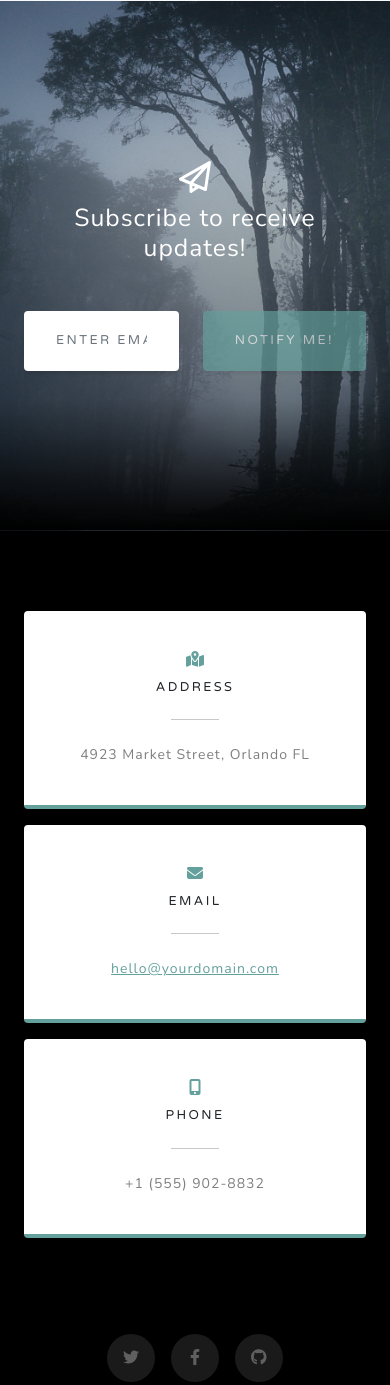
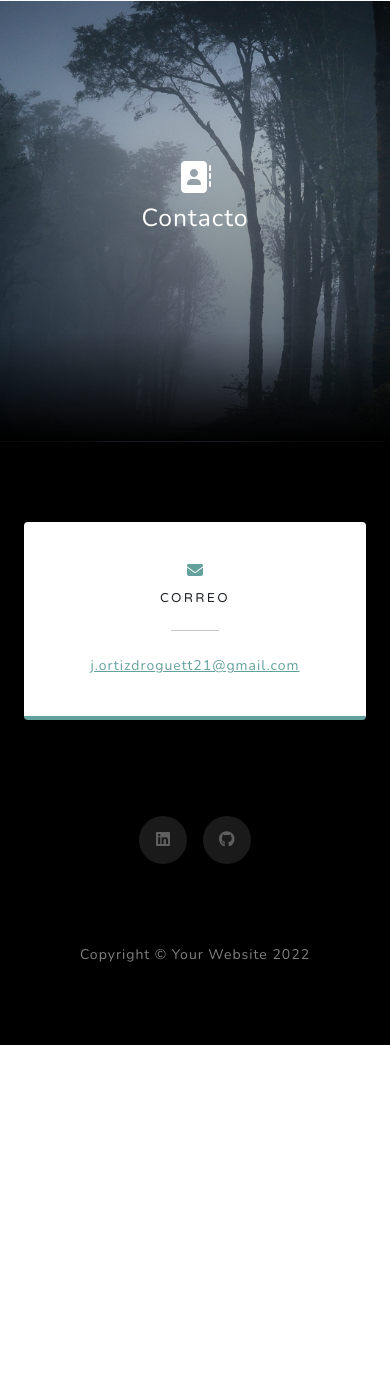
Before and after one commit to OrtizDroguett/portafolio, a plain HTML site: page index.html in a window 390 px wide. Shown: the part 2966-4351 px from the top of the page. After the commit the page ends 4011 px from the top, so only its background shows below. Drawn offline with nearby package versions, Linux system fonts and the light colour scheme.

Commit message:
Ahora solo se ve el correo, cambie idioma de palabras al español y cambie iconos

```diff
--- a/index.html
+++ b/index.html
@@ -26,9 +26,9 @@
                 </button>
                 <div class="collapse navbar-collapse" id="navbarResponsive">
                     <ul class="navbar-nav ms-auto">
-                        <li class="nav-item"><a class="nav-link" href="#about">About</a></li>
-                        <li class="nav-item"><a class="nav-link" href="#projects">Projects</a></li>
-                        <li class="nav-item"><a class="nav-link" href="#signup">Contact</a></li>
+                        <li class="nav-item"><a class="nav-link" href="#about">Sobre mi</a></li>
+                        <li class="nav-item"><a class="nav-link" href="#projects">Proyectos</a></li>
+                        <li class="nav-item"><a class="nav-link" href="#signup">Contacto</a></li>
                     </ul>
                 </div>
             </div>
@@ -107,88 +107,39 @@
             </div>
         </section>
         <!-- Signup-->
+
         <section class="signup-section" id="signup">
             <div class="container px-4 px-lg-5">
                 <div class="row gx-4 gx-lg-5">
                     <div class="col-md-10 col-lg-8 mx-auto text-center">
-                        <i class="far fa-paper-plane fa-2x mb-2 text-white"></i>
-                        <h2 class="text-white mb-5">Subscribe to receive updates!</h2>
-                        <!-- * * * * * * * * * * * * * * *-->
-                        <!-- * * SB Forms Contact Form * *-->
-                        <!-- * * * * * * * * * * * * * * *-->
-                        <!-- This form is pre-integrated with SB Forms.-->
-                        <!-- To make this form functional, sign up at-->
-                        <!-- https://startbootstrap.com/solution/contact-forms-->
-                        <!-- to get an API token!-->
-                        <form class="form-signup" id="contactForm" data-sb-form-api-token="API_TOKEN">
-                            <!-- Email address input-->
-                            <div class="row input-group-newsletter">
-                                <div class="col"><input class="form-control" id="emailAddress" type="email" placeholder="Enter email address..." aria-label="Enter email address..." data-sb-validations="required,email" /></div>
-                                <div class="col-auto"><button class="btn btn-primary disabled" id="submitButton" type="submit">Notify Me!</button></div>
-                            </div>
-                            <div class="invalid-feedback mt-2" data-sb-feedback="emailAddress:required">An email is required.</div>
-                            <div class="invalid-feedback mt-2" data-sb-feedback="emailAddress:email">Email is not valid.</div>
-                            <!-- Submit success message-->
-                            <!---->
-                            <!-- This is what your users will see when the form-->
-                            <!-- has successfully submitted-->
-                            <div class="d-none" id="submitSuccessMessage">
-                                <div class="text-center mb-3 mt-2 text-white">
-                                    <div class="fw-bolder">Form submission successful!</div>
-                                    To activate this form, sign up at
-                                    <br />
-                                    <a href="https://startbootstrap.com/solution/contact-forms">https://startbootstrap.com/solution/contact-forms</a>
-                                </div>
-                            </div>
-                            <!-- Submit error message-->
-                            <!---->
-                            <!-- This is what your users will see when there is-->
-                            <!-- an error submitting the form-->
-                            <div class="d-none" id="submitErrorMessage"><div class="text-center text-danger mb-3 mt-2">Error sending message!</div></div>
-                        </form>
+                        <i class="fas fa-address-book fa-2x mb-2 text-white"></i>
+                        <h2 class="text-white mb-5">Contacto</h2>
+                        <!-- content-->
                     </div>
                 </div>
             </div>
         </section>
+
         <!-- Contact-->
         <section class="contact-section bg-black">
             <div class="container px-4 px-lg-5">
-                <div class="row gx-4 gx-lg-5">
-                    <div class="col-md-4 mb-3 mb-md-0">
-                        <div class="card py-4 h-100">
-                            <div class="card-body text-center">
-                                <i class="fas fa-map-marked-alt text-primary mb-2"></i>
-                                <h4 class="text-uppercase m-0">Address</h4>
-                                <hr class="my-4 mx-auto" />
-                                <div class="small text-black-50">4923 Market Street, Orlando FL</div>
-                            </div>
-                        </div>
-                    </div>
-                    <div class="col-md-4 mb-3 mb-md-0">
+                <div class="row gx-4 gx-lg-5 d-flex justify-content-center">
+                    <!-- Content -->
+                    <div class="col-md-6 mb-3 mb-md-0">
                         <div class="card py-4 h-100">
                             <div class="card-body text-center">
                                 <i class="fas fa-envelope text-primary mb-2"></i>
-                                <h4 class="text-uppercase m-0">Email</h4>
+                                <h4 class="text-uppercase m-0">Correo</h4>
                                 <hr class="my-4 mx-auto" />
-                                <div class="small text-black-50"><a href="#!">hello@yourdomain.com</a></div>
-                            </div>
-                        </div>
-                    </div>
-                    <div class="col-md-4 mb-3 mb-md-0">
-                        <div class="card py-4 h-100">
-                            <div class="card-body text-center">
-                                <i class="fas fa-mobile-alt text-primary mb-2"></i>
-                                <h4 class="text-uppercase m-0">Phone</h4>
-                                <hr class="my-4 mx-auto" />
-                                <div class="small text-black-50">+1 (555) 902-8832</div>
+                                <div class="small text-black-50"><a href="#!">j.ortizdroguett21@gmail.com</a></div>
                             </div>
                         </div>
                     </div>
                 </div>
                 <div class="social d-flex justify-content-center">
-                    <a class="mx-2" href="#!"><i class="fab fa-twitter"></i></a>
-                    <a class="mx-2" href="#!"><i class="fab fa-facebook-f"></i></a>
-                    <a class="mx-2" href="#!"><i class="fab fa-github"></i></a>
+                    <!-- Redes sociales -->
+                    <a class="mx-2" href="https://www.linkedin.com/in/joaqu%C3%ADn-ortiz-droguett-006281169/"><i class="fab fa-linkedin"></i></a>
+                    <a class="mx-2" href="https://github.com/OrtizDroguett"><i class="fab fa-github"></i></a>
                 </div>
             </div>
         </section>
```
